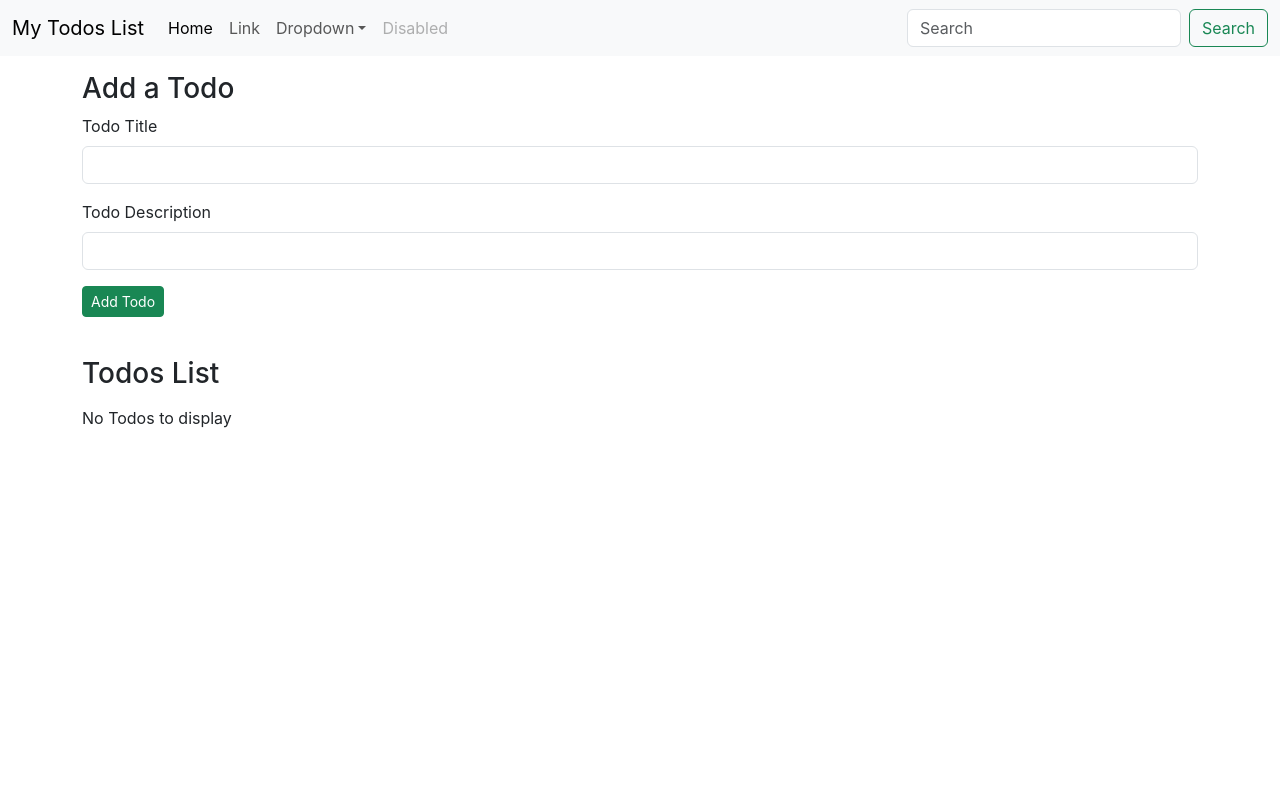
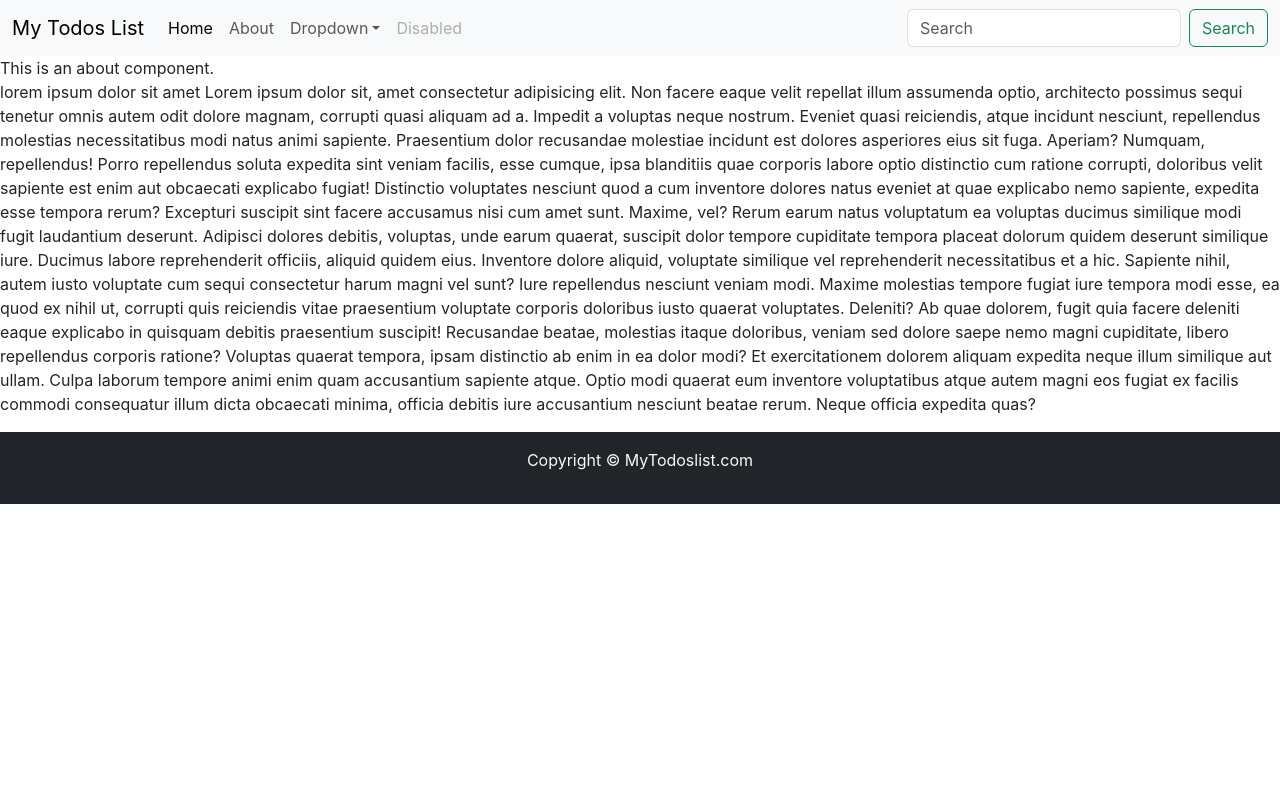
Before and after one commit to Bibechana8/React.js_tutorial, a React (Create React App) app: page /about in a window 1280 px wide. Shown: the top 800 px of the page. Built offline with nearby package versions, Linux system fonts and the light colour scheme.

Commit message:
final change

```diff
--- a/package.json
+++ b/package.json
@@ -11,7 +11,7 @@
     "react": "^19.2.4",
     "react-bootstrap": "^2.10.10",
     "react-dom": "^19.2.4",
-    "react-router-dom": "^7.13.2",
+    "react-router-dom": "^5.3.4",
     "react-scripts": "5.0.1",
     "web-vitals": "^2.1.4"
   },
--- a/src/App.js
+++ b/src/App.js
@@ -4,7 +4,13 @@ import Todos from "./MyComponents/Todos";
 import Footer from "./MyComponents/Footer";
 import TodoItem from './MyComponents/TodoItem';
 import AddTodo from './MyComponents/AddTodo';
+import About from "./MyComponents/About";
 import React, { useState,useEffect} from 'react';
+import{
+  BrowserRouter as Router,
+  Switch,
+  Route,
+}from "react-router-dom";
 
 function App() {
   let initTodo;
@@ -26,7 +32,7 @@ function App() {
   const addTodo =(title,desc)=>{
     console.log("I am adding this todo", title,desc);
     let sno;
-    if (todos.length==0){
+    if (todos.length===0){
       sno = 0;
     }
     else{
@@ -46,10 +52,23 @@ function App() {
     }, [todos]);
   return (
     <>
+    <Router>
     <Header title="My Todos List" searchBar={true}/>
-    <AddTodo addTodo={addTodo}/>
-    <Todos todos={todos} onDelete={onDelete}/>
+    <Switch>
+      <Route exact path="/" render={()=>{
+        return(
+          <>
+          <AddTodo addTodo={addTodo}/>
+          <Todos todos={todos} onDelete={onDelete}/>
+          </>)
+      }}>
+        </Route>
+      <Route exact path="/about">
+        <About/>
+      </Route>
+     </Switch>
     <Footer/>
+  </Router>
     </>
   );
 }
--- /dev/null
+++ b/src/MyComponents/About.js
@@ -0,0 +1,22 @@
+import React from 'react'
+
+const About = () => {
+  return (
+    <div>
+        This is an about component.
+        <p>lorem ipsum dolor sit amet Lorem ipsum dolor sit, amet consectetur adipisicing elit. Non facere eaque velit repellat illum assumenda optio, architecto possimus sequi tenetur omnis autem odit dolore magnam, corrupti quasi aliquam ad a.
+        Impedit a voluptas neque nostrum. Eveniet quasi reiciendis, atque incidunt nesciunt, repellendus molestias necessitatibus modi natus animi sapiente. Praesentium dolor recusandae molestiae incidunt est dolores asperiores eius sit fuga. Aperiam?
+        Numquam, repellendus! Porro repellendus soluta expedita sint veniam facilis, esse cumque, ipsa blanditiis quae corporis labore optio distinctio cum ratione corrupti, doloribus velit sapiente est enim aut obcaecati explicabo fugiat!
+        Distinctio voluptates nesciunt quod a cum inventore dolores natus eveniet at quae explicabo nemo sapiente, expedita esse tempora rerum? Excepturi suscipit sint facere accusamus nisi cum amet sunt. Maxime, vel?
+        Rerum earum natus voluptatum ea voluptas ducimus similique modi fugit laudantium deserunt. Adipisci dolores debitis, voluptas, unde earum quaerat, suscipit dolor tempore cupiditate tempora placeat dolorum quidem deserunt similique iure.
+        Ducimus labore reprehenderit officiis, aliquid quidem eius. Inventore dolore aliquid, voluptate similique vel reprehenderit necessitatibus et a hic. Sapiente nihil, autem iusto voluptate cum sequi consectetur harum magni vel sunt?
+        Iure repellendus nesciunt veniam modi. Maxime molestias tempore fugiat iure tempora modi esse, ea quod ex nihil ut, corrupti quis reiciendis vitae praesentium voluptate corporis doloribus iusto quaerat voluptates. Deleniti?
+        Ab quae dolorem, fugit quia facere deleniti eaque explicabo in quisquam debitis praesentium suscipit! Recusandae beatae, molestias itaque doloribus, veniam sed dolore saepe nemo magni cupiditate, libero repellendus corporis ratione?
+        Voluptas quaerat tempora, ipsam distinctio ab enim in ea dolor modi? Et exercitationem dolorem aliquam expedita neque illum similique aut ullam. Culpa laborum tempore animi enim quam accusantium sapiente atque.
+        Optio modi quaerat eum inventore voluptatibus atque autem magni eos fugiat ex facilis commodi consequatur illum dicta obcaecati minima, officia debitis iure accusantium nesciunt beatae rerum. Neque officia expedita quas?</p>
+
+    </div>
+  )
+}
+
+export default About
--- a/src/MyComponents/Header.js
+++ b/src/MyComponents/Header.js
@@ -1,36 +1,37 @@
 import React from 'react'
 import PropTypes from 'prop-types'
+import{Link}from "react-router-dom";
 
 
 export default function Header(props) {
   return (
     <nav class="navbar navbar-expand-lg bg-body-tertiary">
   <div class="container-fluid">
-    <a class="navbar-brand" href="#">{props.title}</a>
+    <Link class="navbar-brand" to="/">{props.title}</Link>
     <button class="navbar-toggler" type="button" data-bs-toggle="collapse" data-bs-target="#navbarSupportedContent" aria-controls="navbarSupportedContent" aria-expanded="false" aria-label="Toggle navigation">
       <span class="navbar-toggler-icon"></span>
     </button>
     <div class="collapse navbar-collapse" id="navbarSupportedContent">
       <ul class="navbar-nav me-auto mb-2 mb-lg-0">
         <li class="nav-item">
-          <a class="nav-link active" aria-current="page" href="#">Home</a>
+          <Link class="nav-link active" aria-current="page" to="/">Home</Link>
         </li>
         <li class="nav-item">
-          <a class="nav-link" href="#">Link</a>
+          <Link class="nav-link" to="/about">About</Link>
         </li>
         <li class="nav-item dropdown">
-          <a class="nav-link dropdown-toggle" href="#" role="button" data-bs-toggle="dropdown" aria-expanded="false">
+          <Link class="nav-link dropdown-toggle" to="#" role="button" data-bs-toggle="dropdown" aria-expanded="false">
             Dropdown
-          </a>
+          </Link>
           <ul class="dropdown-menu">
-            <li><a class="dropdown-item" href="#">Action</a></li>
-            <li><a class="dropdown-item" href="#">Another action</a></li>
+            <li><Link class="dropdown-item" to="#">Action</Link></li>
+            <li><Link class="dropdown-item" to="#">Another action</Link></li>
             {<li><hr class="dropdown-divider"></hr></li>}
-            <li><a class="dropdown-item" href="#">Something else here</a></li>
+            <li><Link class="dropdown-item" to="#">Something else here</Link></li>
           </ul>
         </li>
         <li class="nav-item">
-          <a class="nav-link disabled" aria-disabled="true">Disabled</a>
+          <Link class="nav-link disabled" aria-disabled="true">Disabled</Link>
         </li>
       </ul>
       { props.searchBar? <form class="d-flex" role="search">
--- a/src/MyComponents/TodoItem.js
+++ b/src/MyComponents/TodoItem.js
@@ -2,11 +2,14 @@ import React from 'react'
 
 const TodoItem = ({todo, onDelete}) => {
   return (
+    <>
     <div>
       <h4>{todo.title}</h4>
       <p>{todo.desc}</p>
       <button className="btn btn-sm btn-danger"onClick={()=>{onDelete(todo)}}>Delete</button>
     </div>
+    <hr/>
+    </>
   )
 }
 
--- a/src/MyComponents/Todos.js
+++ b/src/MyComponents/Todos.js
@@ -12,10 +12,8 @@ const Todos = (props) => {
       {props.todos.length===0? "No Todos to display":
       props.todos.map((todo)=>{
         return (
-          <>
-        <TodoItem todo={todo} key={todo.sno} onDelete={props.onDelete}/><hr/>
-         </>
-        )
+        <TodoItem todo={todo} key={todo.sno} onDelete={props.onDelete}/>
+         )
       })}
 
     </div>
```
Also changed, not shown: 1 other file (tests, documents, lock files or other folders).
